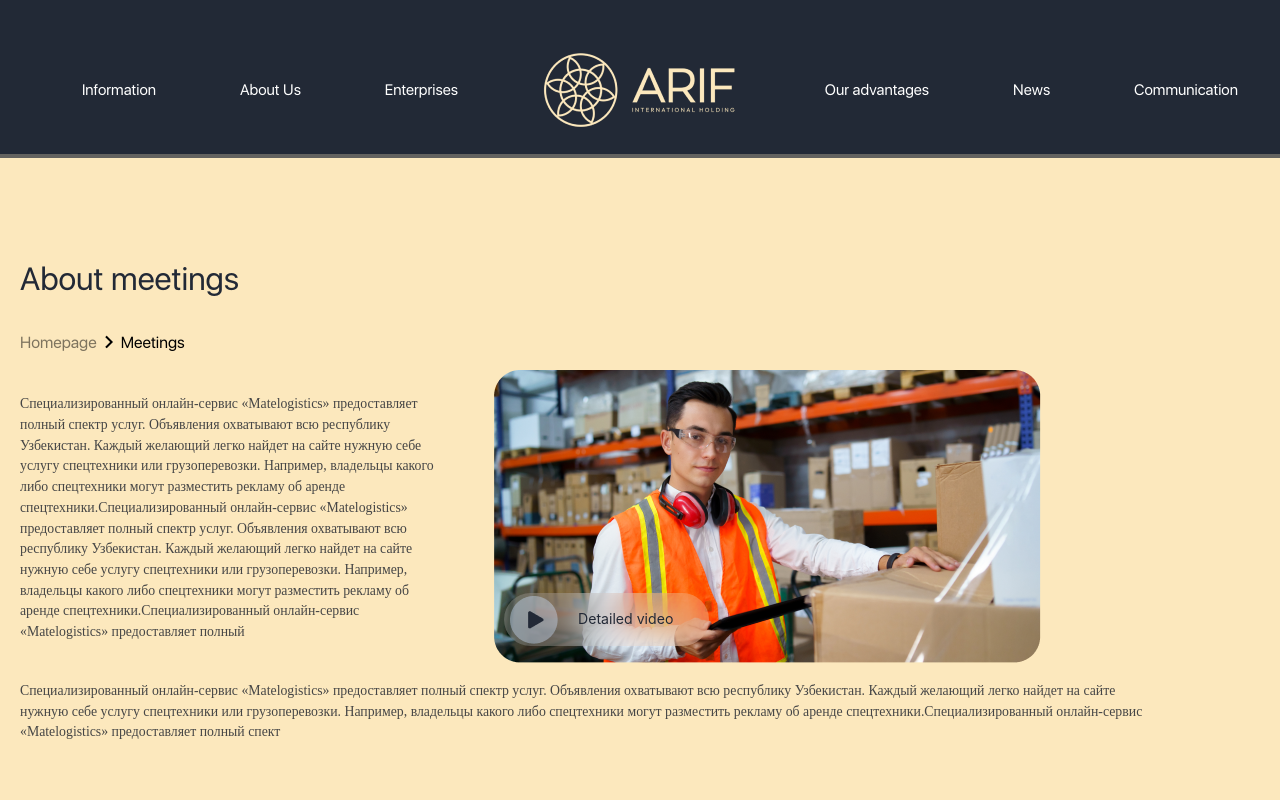
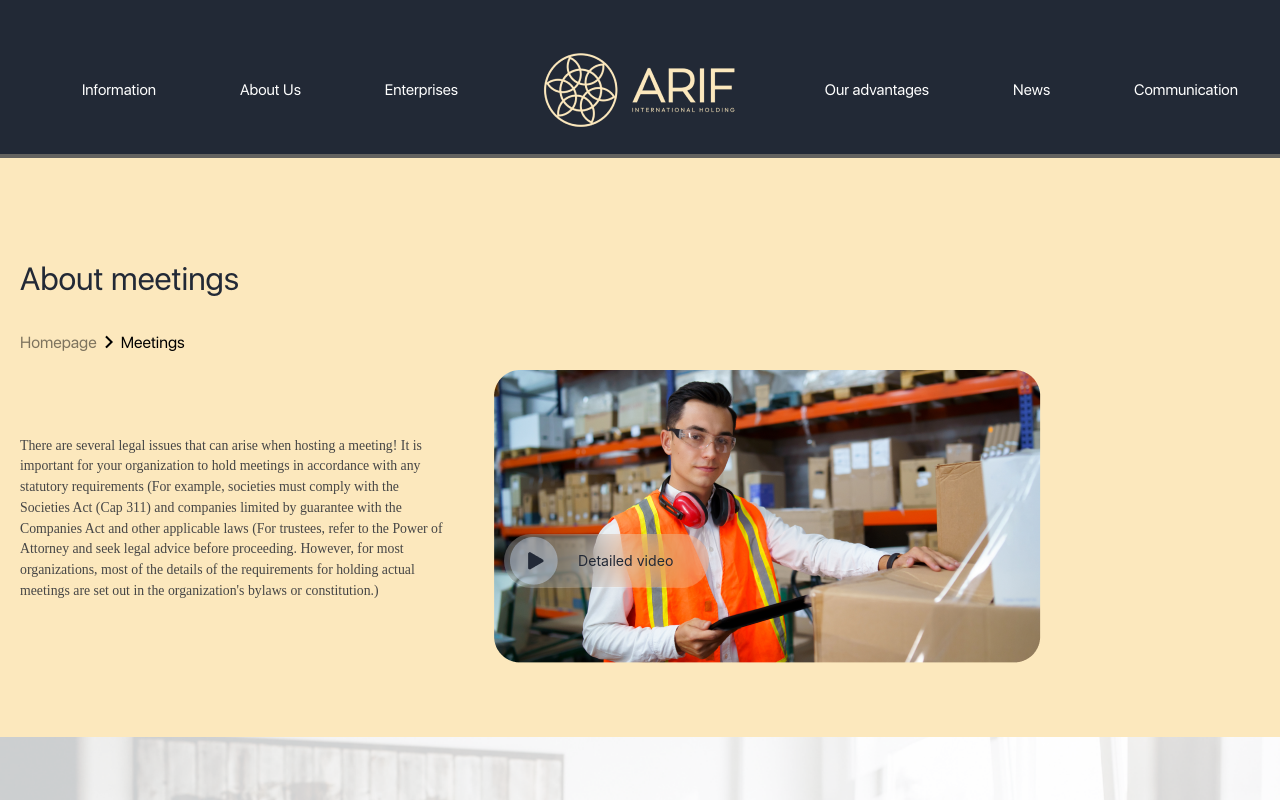
Before and after one commit to Muhammadislom-Dev/arifholding, a React (Create React App) app: page /meeting in a window 1280 px wide. Shown: the top 800 px of the page. Built offline with nearby package versions, Linux system fonts and the light colour scheme.

Commit message:
initial commit

```diff
--- a/src/locales/en.json
+++ b/src/locales/en.json
@@ -47,5 +47,6 @@
   "enterprice":"About enterprises",
   "enterprice2":"Get to know our equipment",
   "meeting":"Meetings",
-  "meeting1":"About meetings"
+  "meeting1":"About meetings",
+  "holdingmeetings":"There are several legal issues that can arise when hosting a meeting! It is important for your organization to hold meetings in accordance with any statutory requirements (For example, societies must comply with the Societies Act (Cap 311) and companies limited by guarantee with the Companies Act and other applicable laws (For trustees, refer to the Power of Attorney and seek legal advice before proceeding. However, for most organizations, most of the details of the requirements for holding actual meetings are set out in the organization's bylaws or constitution.)"
 }
--- a/src/locales/ru.json
+++ b/src/locales/ru.json
@@ -47,5 +47,6 @@
   "enterprice":"О предприятиях",
   "enterprice2":"Познакомьтесь с нашим оборудованием",
   "meeting":"Встречи",
-  "meeting1":"О встречах"
+  "meeting1":"О встречах",
+  "holdingmeetings":"Есть несколько юридических вопросов, которые могут возникнуть при проведении собрания! Для вашей организации важно проводить собрания в соответствии с любыми законодательными требованиями (например, общества должны соответствовать Закону об обществах (глава 311), а компании с ограниченной ответственностью — Закону о компаниях и другим применимым законам (Для доверительных управляющих см. Доверенность и обратитесь за юридической консультацией, прежде чем продолжить.Однако для большинства организаций большая часть деталей требований для проведения фактических собраний изложена в уставе или уставе организации.)"
 }
--- a/src/locales/uz.json
+++ b/src/locales/uz.json
@@ -1,51 +1,52 @@
 {
-  "scroll":"Batafsil bilish uchun scroll qiling",
-  "semento":"Semento sementlari haqida",
-  "link":"batafsil tanishish",
-  "arif":"ARIF international holding jamoasi loyihalari",
-  "loyiha":"Hozirgi kunda 6 ta loyihamiz mavjud",
-  "batafsil":"Batafsil bilish",
-  "xizmat":"Bizning xizmatlarimiz",
-  "xizmat1":"Siz kompaniyamiz mutaxassislaridan bepul ma'lumot olishingiz mumkin",
-  "xizmat2":"Hujjatlarni rasmiylashtirish",
-  "xizmat3":"Ta`mirlash tuzatish xizmati",
-  "video":"Batafsil video",
-  "tel":"Aloqaga chiqish",
-  "rating":"Bizning kompaniyamiz",
-  "news":"Barcha yangiliklarimiz",
-  "views":"ko'rishlar",
-  "buy":"Sotib olish",
-  "tadbir":"Bizning so'nggi tadbirlarimiz",
-  "form":"Savol, taklif va murojaatlar bormi?",
-  "name":"Ismingiz",
-  "number":"Telefon raqamingiz",
-  "text":"Sizning xabaringiz...",
-  "submit":"Biz bilan bog'lanish",
-  "uskuna":"Bizning uskunalarimiz bilan tanishing",
-  "succes":"Murojaatingiz qabul qilindi!",
-  "head1":"Ma'lumotlar",
-  "head2":"Biz haqimizda",
-  "head3":"Korxonalar",
-  "head4":"Aloqa",
-  "head5":"Yangiliklar",
-  "head6":"Afzalliklarimiz",
-  "footer2":"Ijtimoiy tarmoqlarimizga obuna bo'ling",
-  "party":"Tadbirlar",
-  "company":"Kompaniyamiz",
-  "xojalik":"Qurilish uchun kerak bo'ladigan mahsulotlar kompaniyasi",
-  "manzil":"Toshkent shahar",
-  "manzil1":"Uchtepa tumani, 283A uy",
-  "send":"Yuborish",
-  "header1":"Biz bilan bog`laning",
-  "header2":"O`zimiz aloqaga chiqamiz",
-  "aside1":"Sotib olish uchun formani to'ldiring",
-  "aside2":"Shaxsiy ma'lumotlaringi anonimligi ta'minlanadi",
-  "aside3":"Sotib olmoqchi bo'lgan mahsulotingiz haqida",
-  "boglanish":"Bog'lanish",
-  "enterprice1":"Korxona haqida",
-  "home":"Bosh sahifa",
-  "enterprice":"Korxonalar haqida",
-  "enterprice2":"Bizning uskunalarimiz bilan tanishing",
-  "meeting":"Meetinglar",
-  "meeting1":"Meetinglar haqida"
+  "scroll": "Batafsil bilish uchun scroll qiling",
+  "semento": "Semento sementlari haqida",
+  "link": "batafsil tanishish",
+  "arif": "ARIF international holding jamoasi loyihalari",
+  "loyiha": "Hozirgi kunda 6 ta loyihamiz mavjud",
+  "batafsil": "Batafsil bilish",
+  "xizmat": "Bizning xizmatlarimiz",
+  "xizmat1": "Siz kompaniyamiz mutaxassislaridan bepul ma'lumot olishingiz mumkin",
+  "xizmat2": "Hujjatlarni rasmiylashtirish",
+  "xizmat3": "Ta`mirlash tuzatish xizmati",
+  "video": "Batafsil video",
+  "tel": "Aloqaga chiqish",
+  "rating": "Bizning kompaniyamiz",
+  "news": "Barcha yangiliklarimiz",
+  "views": "ko'rishlar",
+  "buy": "Sotib olish",
+  "tadbir": "Bizning so'nggi tadbirlarimiz",
+  "form": "Savol, taklif va murojaatlar bormi?",
+  "name": "Ismingiz",
+  "number": "Telefon raqamingiz",
+  "text": "Sizning xabaringiz...",
+  "submit": "Biz bilan bog'lanish",
+  "uskuna": "Bizning uskunalarimiz bilan tanishing",
+  "succes": "Murojaatingiz qabul qilindi!",
+  "head1": "Ma'lumotlar",
+  "head2": "Biz haqimizda",
+  "head3": "Korxonalar",
+  "head4": "Aloqa",
+  "head5": "Yangiliklar",
+  "head6": "Afzalliklarimiz",
+  "footer2": "Ijtimoiy tarmoqlarimizga obuna bo'ling",
+  "party": "Tadbirlar",
+  "company": "Kompaniyamiz",
+  "xojalik": "Qurilish uchun kerak bo'ladigan mahsulotlar kompaniyasi",
+  "manzil": "Toshkent shahar",
+  "manzil1": "Uchtepa tumani, 283A uy",
+  "send": "Yuborish",
+  "header1": "Biz bilan bog`laning",
+  "header2": "O`zimiz aloqaga chiqamiz",
+  "aside1": "Sotib olish uchun formani to'ldiring",
+  "aside2": "Shaxsiy ma'lumotlaringi anonimligi ta'minlanadi",
+  "aside3": "Sotib olmoqchi bo'lgan mahsulotingiz haqida",
+  "boglanish": "Bog'lanish",
+  "enterprice1": "Korxona haqida",
+  "home": "Bosh sahifa",
+  "enterprice": "Korxonalar haqida",
+  "enterprice2": "Bizning uskunalarimiz bilan tanishing",
+  "meeting": "Meetinglar",
+  "meeting1": "Meetinglar haqida",
+  "holdingmeetings": "Yig'ilish o'tkazishda yuzaga kelishi mumkin bo'lgan bir qancha huquqiy muammolar mavjud! Tashkilotingiz uchun yig'ilishlarni har qanday qonun hujjatlarida belgilangan talablarga muvofiq o'tkazish muhimdir (Masalan, jamiyatlar Jamiyatlar to'g'risidagi qonunga (Cap 311), kafolat bilan cheklangan kompaniyalar esa Kompaniyalar to'g'risidagi qonunga va boshqa amaldagi qonunlarga rioya qilishlari kerak. Ishonchlilar uchun Ishonchnomaga murojaat qiling va davom etishdan oldin yuridik maslahat so'rang. Biroq, ko'pgina tashkilotlar uchun haqiqiy yig'ilishlarni o'tkazishga qo'yiladigan talablarning ko'p tafsilotlari tashkilot qoidalari yoki konstitutsiyasida belgilab qo'yilgan.)"
 }
--- a/src/pages/MeetingPage/components/Meeting/Meeting.jsx
+++ b/src/pages/MeetingPage/components/Meeting/Meeting.jsx
@@ -58,20 +58,7 @@ const Meeting = () => {
             {t("meeting")}
           </p>
           <div className="meeting-page">
-            <p className="meeting-text">
-              Специализированный онлайн-сервис «Matelogistics» предоставляет
-              полный спектр услуг. Объявления охватывают всю республику
-              Узбекистан. Каждый желающий легко найдет на сайте нужную себе
-              услугу спецтехники или грузоперевозки. Например, владельцы какого
-              либо спецтехники могут разместить рекламу об аренде
-              спецтехники.Специализированный онлайн-сервис «Matelogistics»
-              предоставляет полный спектр услуг. Объявления охватывают всю
-              республику Узбекистан. Каждый желающий легко найдет на сайте
-              нужную себе услугу спецтехники или грузоперевозки. Например,
-              владельцы какого либо спецтехники могут разместить рекламу об
-              аренде спецтехники.Специализированный онлайн-сервис
-              «Matelogistics» предоставляет полный{" "}
-            </p>
+            <p className="meeting-text">{t("holdingmeetings")}</p>
             <div className="meeting-left">
               <img src={meeting} alt="" className="meeting-icons" />
               <button onClick={handleVideoModal} className="meeting-button">
@@ -80,15 +67,6 @@ const Meeting = () => {
               </button>
             </div>
           </div>
-          <p className="meeting-texts">
-            Специализированный онлайн-сервис «Matelogistics» предоставляет
-            полный спектр услуг. Объявления охватывают всю республику
-            Узбекистан. Каждый желающий легко найдет на сайте нужную себе услугу
-            спецтехники или грузоперевозки. Например, владельцы какого либо
-            спецтехники могут разместить рекламу об аренде
-            спецтехники.Специализированный онлайн-сервис «Matelogistics»
-            предоставляет полный спект
-          </p>
         </div>
       </div>
 
```
